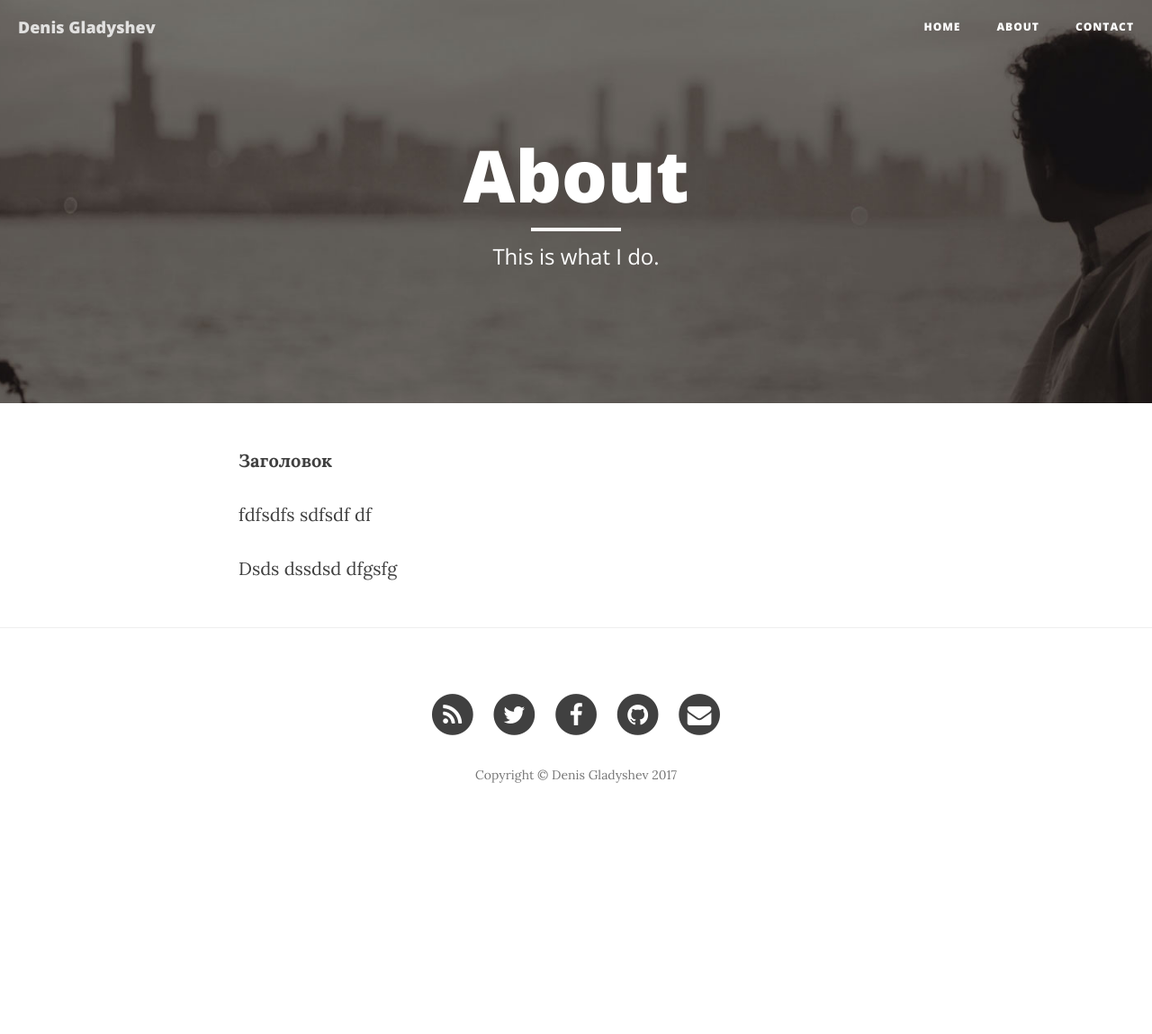
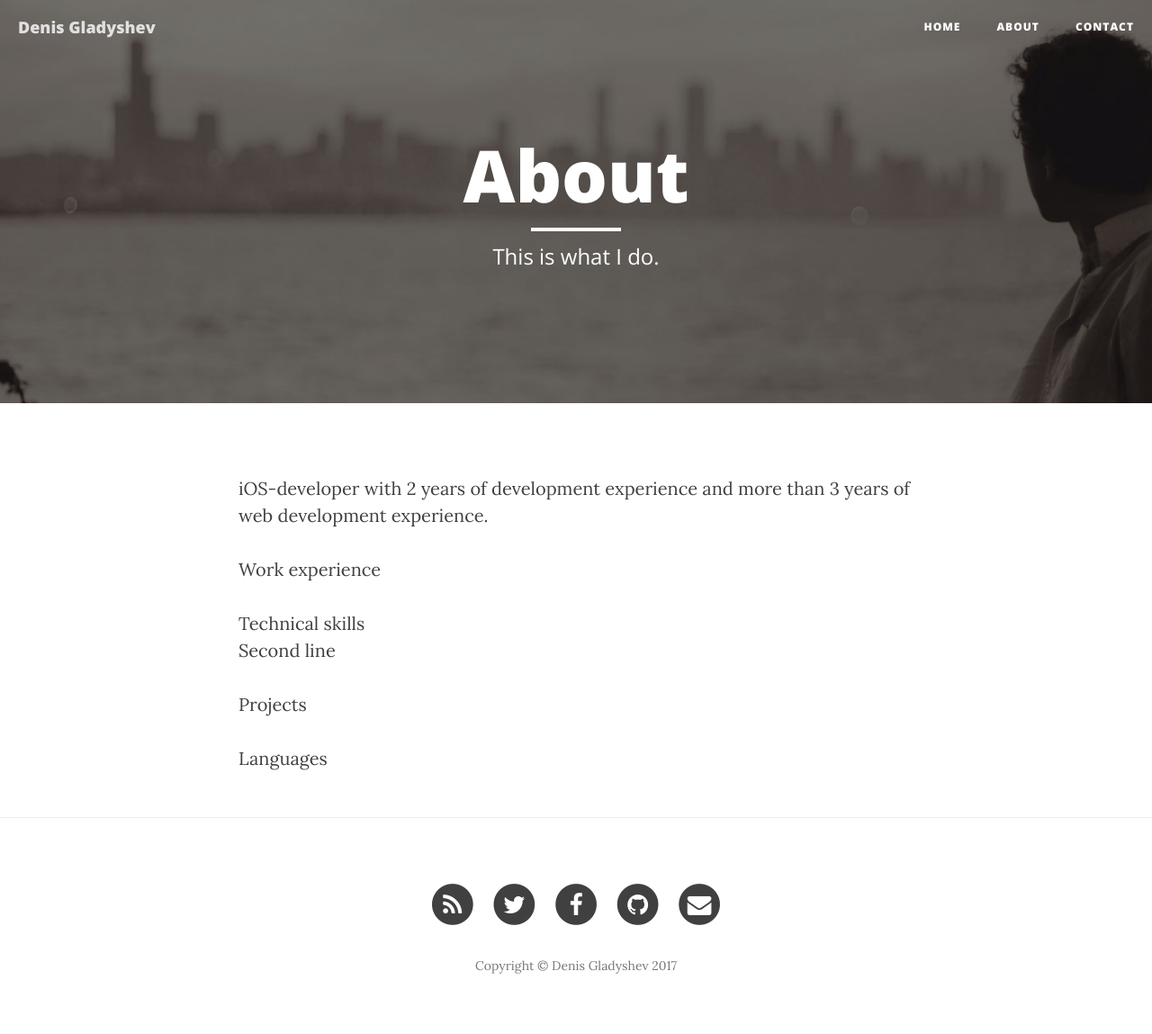
Before and after one commit to dengladyshev/dengladyshev.github.io, a Jekyll site: the page built from about.html, in a window 1280 px wide. Shown: the whole page at 90% size. Built offline with Jekyll 4.4.1, drawn with Linux system fonts in a browser that asks for light colours; nearby versions of some CDN libraries; before the commit the page ends 937 px from its top, so only the background shows below that.

Commit message:
Update about.html

```diff
--- a/about.html
+++ b/about.html
@@ -5,8 +5,13 @@ description: "This is what I do."
 header-img: "img/about-bg.jpg"
 ---
 
-<b>Заголовок</b>
+<p>iOS-developer with 2 years of development experience and more than 3 years of web development experience.</p>
 
-<p>fdfsdfs sdfsdf df</p>
+<p>Work experience</p>
 
-<p>Dsds dssdsd dfgsfg</p>
+<p>Technical skills<br/>
+Second line</p>
+
+<p>Projects</p>
+
+<p>Languages</p>
```
